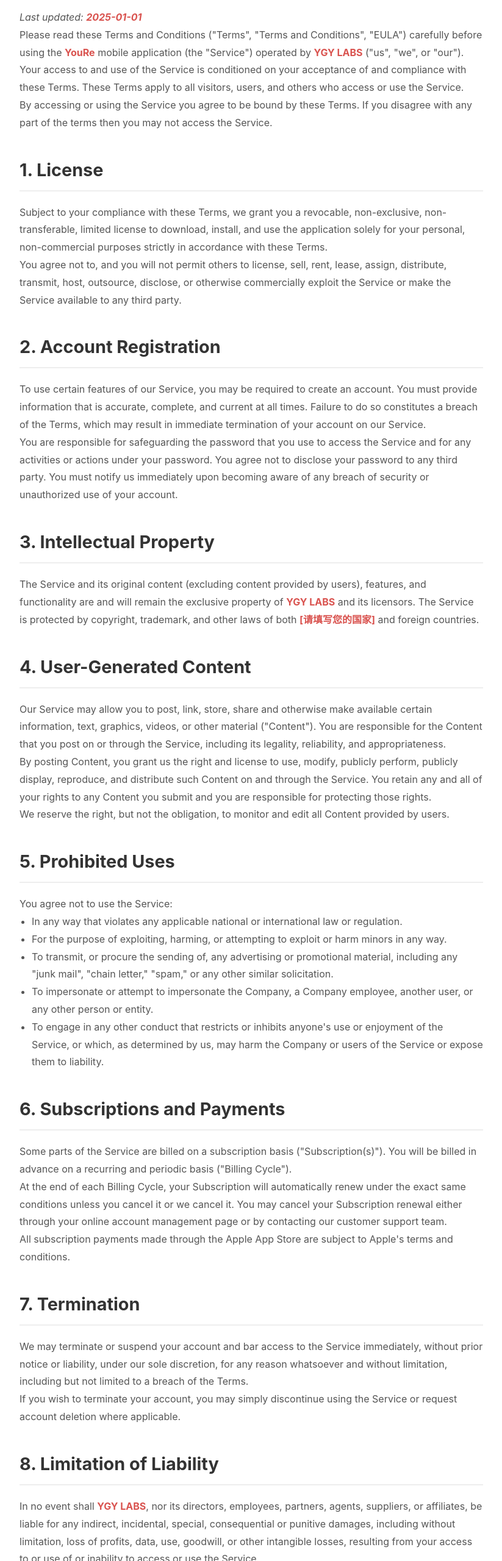
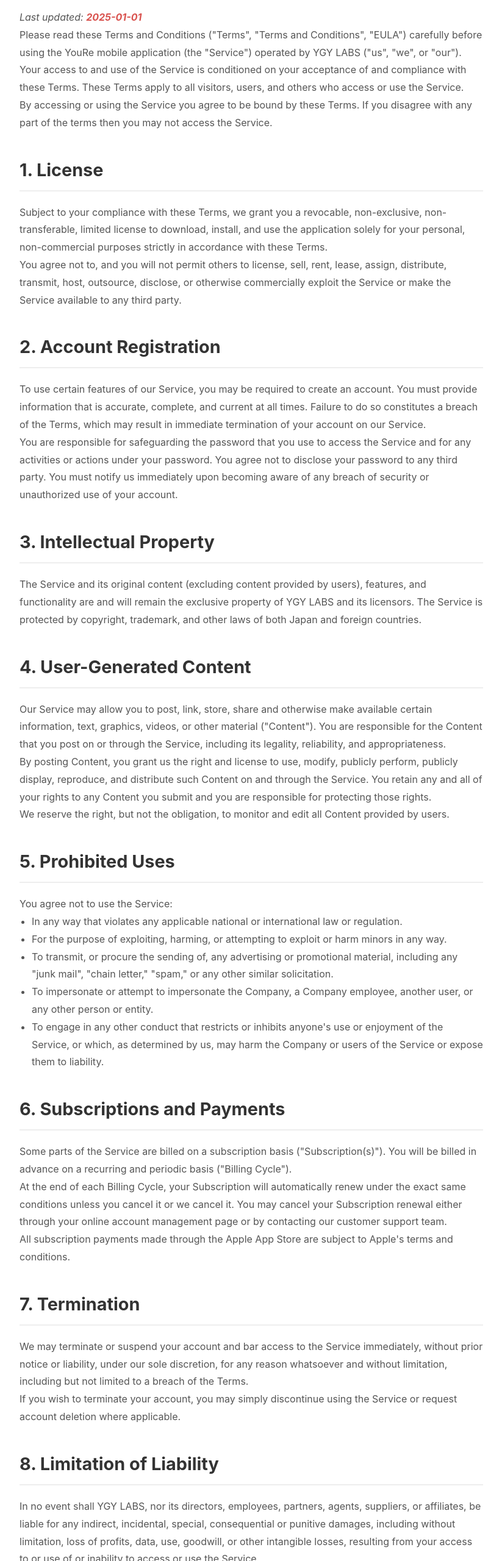
Before and after one commit to kikyou0797/bookreader-privacy-policy, a plain HTML site: page TermsOfUse.html in a window 1280 px wide. Shown: the part 240-2800 px from the top of the page at 61% size, without its empty margins (228-1051 px from the left). Drawn offline with Linux system fonts and the light colour scheme.

Commit message:
Update TermsOfUse.html

```diff
--- a/TermsOfUse.html
+++ b/TermsOfUse.html
@@ -151,7 +151,7 @@
         <div class="terms-container">
             <h1>Terms and Conditions (EULA)</h1>
             <p><em>Last updated: <span class="placeholder">2025-01-01</span></em></p>
-            <p>Please read these Terms and Conditions ("Terms", "Terms and Conditions", "EULA") carefully before using the <span class="placeholder">YouRe</span> mobile application (the "Service") operated by <span class="placeholder">YGY LABS</span> ("us", "we", or "our").</p>
+            <p>Please read these Terms and Conditions ("Terms", "Terms and Conditions", "EULA") carefully before using the YouRe mobile application (the "Service") operated by YGY LABS ("us", "we", or "our").</p>
             <p>Your access to and use of the Service is conditioned on your acceptance of and compliance with these Terms. These Terms apply to all visitors, users, and others who access or use the Service.</p>
             <p>By accessing or using the Service you agree to be bound by these Terms. If you disagree with any part of the terms then you may not access the Service.</p>
 
@@ -164,7 +164,7 @@
             <p>You are responsible for safeguarding the password that you use to access the Service and for any activities or actions under your password. You agree not to disclose your password to any third party. You must notify us immediately upon becoming aware of any breach of security or unauthorized use of your account.</p>
 
             <h2>3. Intellectual Property</h2>
-            <p>The Service and its original content (excluding content provided by users), features, and functionality are and will remain the exclusive property of <span class="placeholder">YGY LABS</span> and its licensors. The Service is protected by copyright, trademark, and other laws of both <span class="placeholder">[请填写您的国家]</span> and foreign countries.</p>
+            <p>The Service and its original content (excluding content provided by users), features, and functionality are and will remain the exclusive property of YGY LABS and its licensors. The Service is protected by copyright, trademark, and other laws of both Japan and foreign countries.</p>
 
             <h2>4. User-Generated Content</h2>
             <p>Our Service may allow you to post, link, store, share and otherwise make available certain information, text, graphics, videos, or other material ("Content"). You are responsible for the Content that you post on or through the Service, including its legality, reliability, and appropriateness.</p>
@@ -191,13 +191,13 @@
             <p>If you wish to terminate your account, you may simply discontinue using the Service or request account deletion where applicable.</p>
 
             <h2>8. Limitation of Liability</h2>
-            <p>In no event shall <span class="placeholder">YGY LABS</span>, nor its directors, employees, partners, agents, suppliers, or affiliates, be liable for any indirect, incidental, special, consequential or punitive damages, including without limitation, loss of profits, data, use, goodwill, or other intangible losses, resulting from your access to or use of or inability to access or use the Service.</p>
+            <p>In no event shall YGY LABS, nor its directors, employees, partners, agents, suppliers, or affiliates, be liable for any indirect, incidental, special, consequential or punitive damages, including without limitation, loss of profits, data, use, goodwill, or other intangible losses, resulting from your access to or use of or inability to access or use the Service.</p>
 
             <h2>9. Disclaimer</h2>
             <p>Your use of the Service is at your sole risk. The Service is provided on an "AS IS" and "AS AVAILABLE" basis. The Service is provided without warranties of any kind, whether express or implied, including, but not limited to, implied warranties of merchantability, fitness for a particular purpose, non-infringement or course of performance.</p>
 
             <h2>10. Governing Law</h2>
-            <p>These Terms shall be governed and construed in accordance with the laws of <span class="placeholder">Japan</span>, without regard to its conflict of law provisions.</p>
+            <p>These Terms shall be governed and construed in accordance with the laws of Japan, without regard to its conflict of law provisions.</p>
 
             <h2>11. Changes to These Terms</h2>
             <p>We reserve the right, at our sole discretion, to modify or replace these Terms at any time. If a revision is material we will provide at least 30 days' notice prior to any new terms taking effect. What constitutes a material change will be determined at our sole discretion.</p>
@@ -206,7 +206,7 @@
             <h2>12. Contact Us</h2>
             <p>If you have any questions about these Terms, please contact us:</p>
             <ul>
-                <li>By email: <span class="placeholder">contact@ygylabs.com</span></li>
+                <li>By email: contact@ygylabs.com</li>
             </ul>
         </div>
     </main>
```
